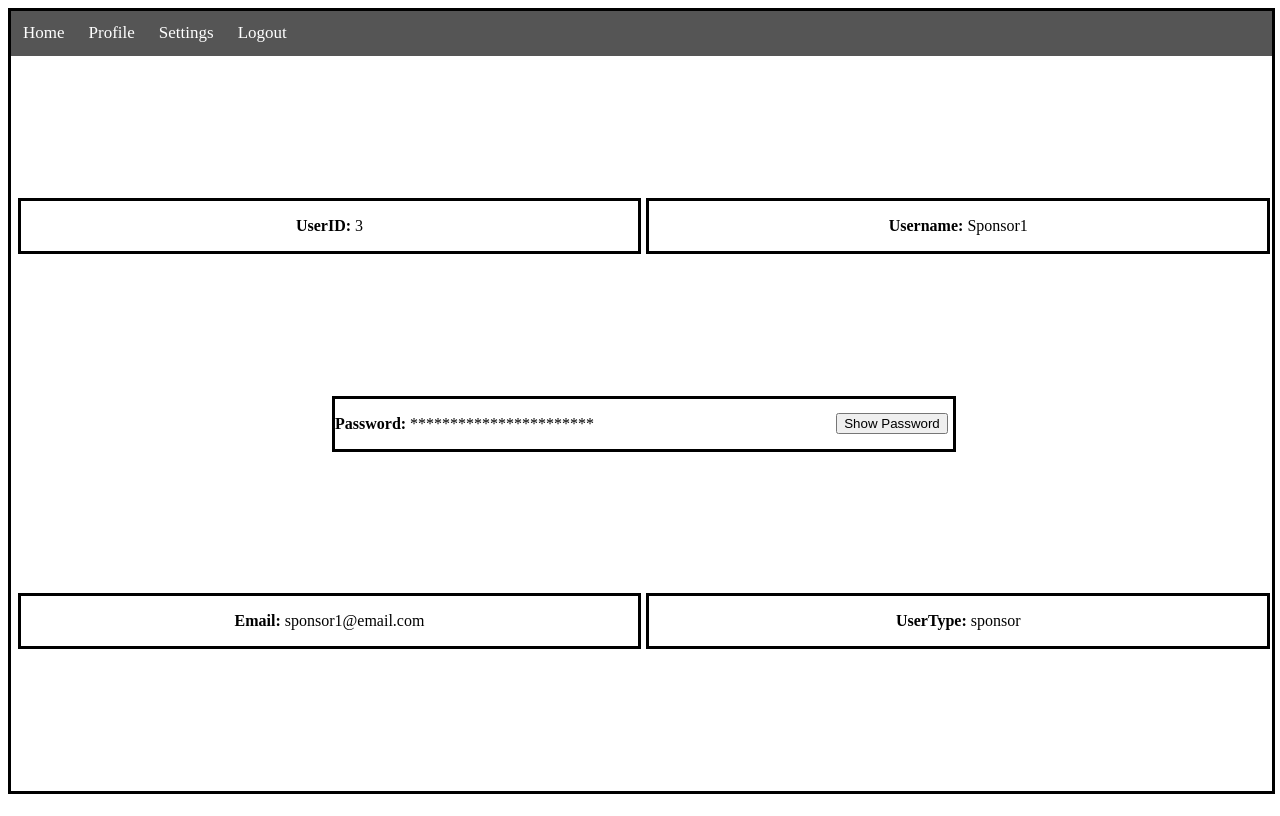
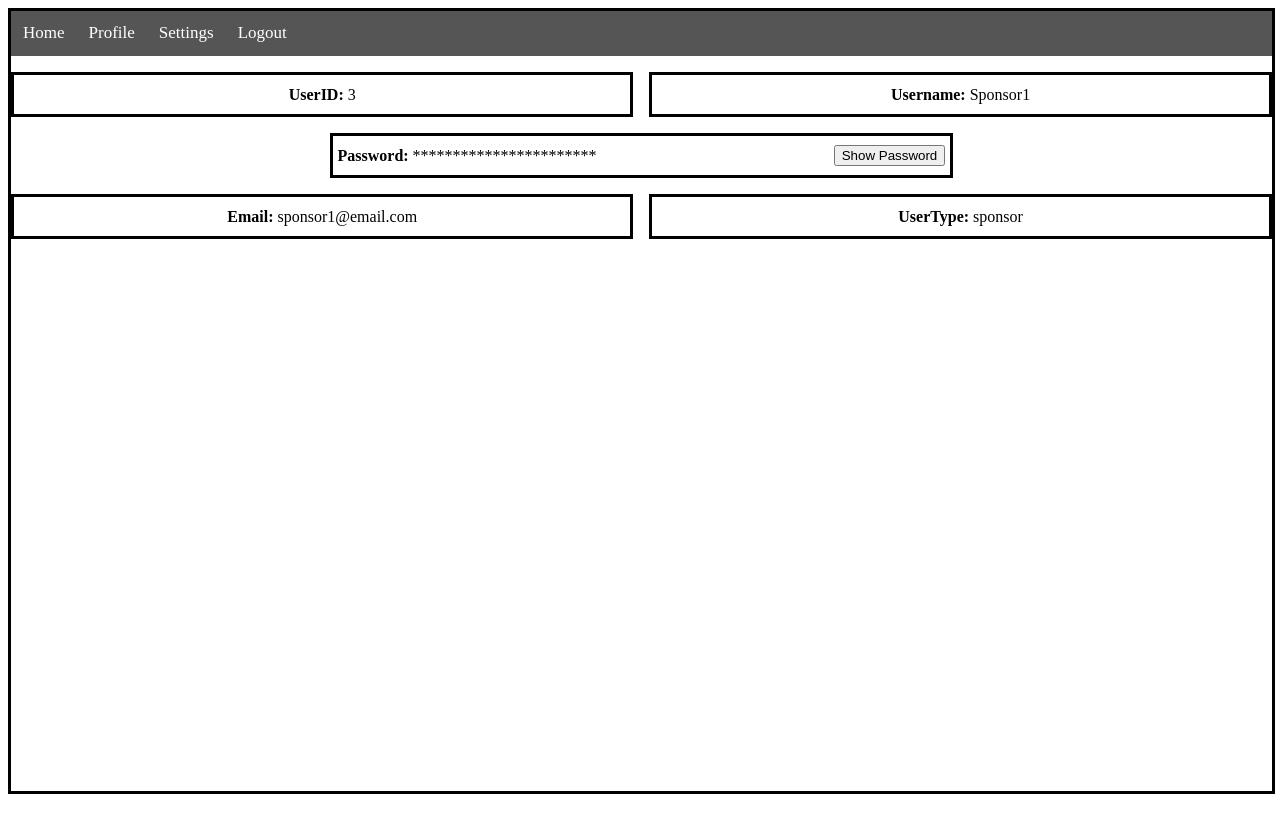
Before and after one commit to team26github/backend, a Vue app in the folder frontend/: page /sponsor/profile in a window 1280 px wide. Built offline with nearby package versions, Linux system fonts and the light colour scheme.

Commit message:
Created and styled Driver/Admin/Sponsor Profiles

```diff
--- a/frontend/src/components/AdminProfile.vue
+++ b/frontend/src/components/AdminProfile.vue
@@ -67,12 +67,13 @@
 
 <style scoped>
     .profile-container {
-        display: grid;
-        place-items: start;
+        display: flex;
+        flex-direction: column;
         width: 98.5vw;
         height: 97.5vh;
         border-style: solid;
         border-color: black;
+        gap: 1rem;
     }
 
     .password {
@@ -88,9 +89,11 @@
 
     .row {
         width: 100%;
+        height: 45px;
         display: flex;
         flex-direction: row;
         justify-content: center;
+        gap: 1rem;
     }
 
     button {
@@ -98,10 +101,15 @@
         margin-right: 5px;
     }
     .user-id-container, .username-container, .password-container, .email-container, .user-type-container {
+        display: flex;
         width: 49%;
         border-style: solid;
         border-color: black;
+        justify-content: center;
+        align-items: center;
+    }
+
+    .password-container p {
         margin-left: 5px;
-        text-align: center;
     }
 </style>
--- a/frontend/src/components/DriverProfile.vue
+++ b/frontend/src/components/DriverProfile.vue
@@ -67,12 +67,13 @@
 
 <style scoped>
     .profile-container {
-        display: grid;
-        place-items: start;
+        display: flex;
+        flex-direction: column;
         width: 98.5vw;
         height: 97.5vh;
         border-style: solid;
         border-color: black;
+        gap: 1rem;
     }
 
     .password {
@@ -88,9 +89,11 @@
 
     .row {
         width: 100%;
+        height: 45px;
         display: flex;
         flex-direction: row;
         justify-content: center;
+        gap: 1rem;
     }
 
     button {
@@ -98,10 +101,15 @@
         margin-right: 5px;
     }
     .user-id-container, .username-container, .password-container, .email-container, .user-type-container {
+        display: flex;
         width: 49%;
         border-style: solid;
         border-color: black;
+        justify-content: center;
+        align-items: center;
+    }
+
+    .password-container p {
         margin-left: 5px;
-        text-align: center;
     }
 </style>
--- a/frontend/src/components/SponsorProfile.vue
+++ b/frontend/src/components/SponsorProfile.vue
@@ -67,12 +67,13 @@
 
 <style scoped>
     .profile-container {
-        display: grid;
-        place-items: start;
+        display: flex;
+        flex-direction: column;
         width: 98.5vw;
         height: 97.5vh;
         border-style: solid;
         border-color: black;
+        gap: 1rem;
     }
 
     .password {
@@ -88,9 +89,11 @@
 
     .row {
         width: 100%;
+        height: 45px;
         display: flex;
         flex-direction: row;
         justify-content: center;
+        gap: 1rem;
     }
 
     button {
@@ -98,10 +101,15 @@
         margin-right: 5px;
     }
     .user-id-container, .username-container, .password-container, .email-container, .user-type-container {
+        display: flex;
         width: 49%;
         border-style: solid;
         border-color: black;
+        justify-content: center;
+        align-items: center;
+    }
+
+    .password-container p {
         margin-left: 5px;
-        text-align: center;
     }
 </style>
```
